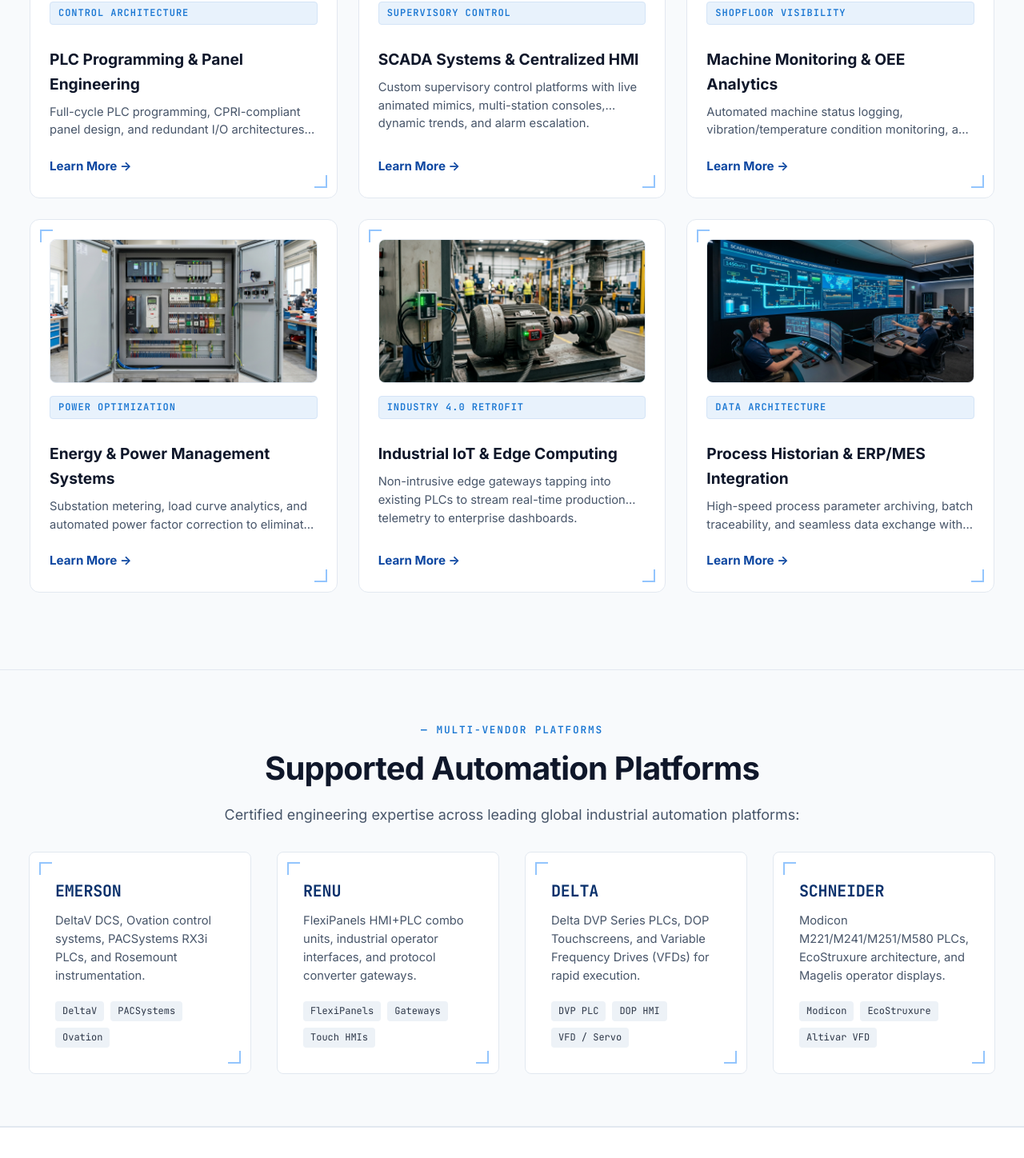
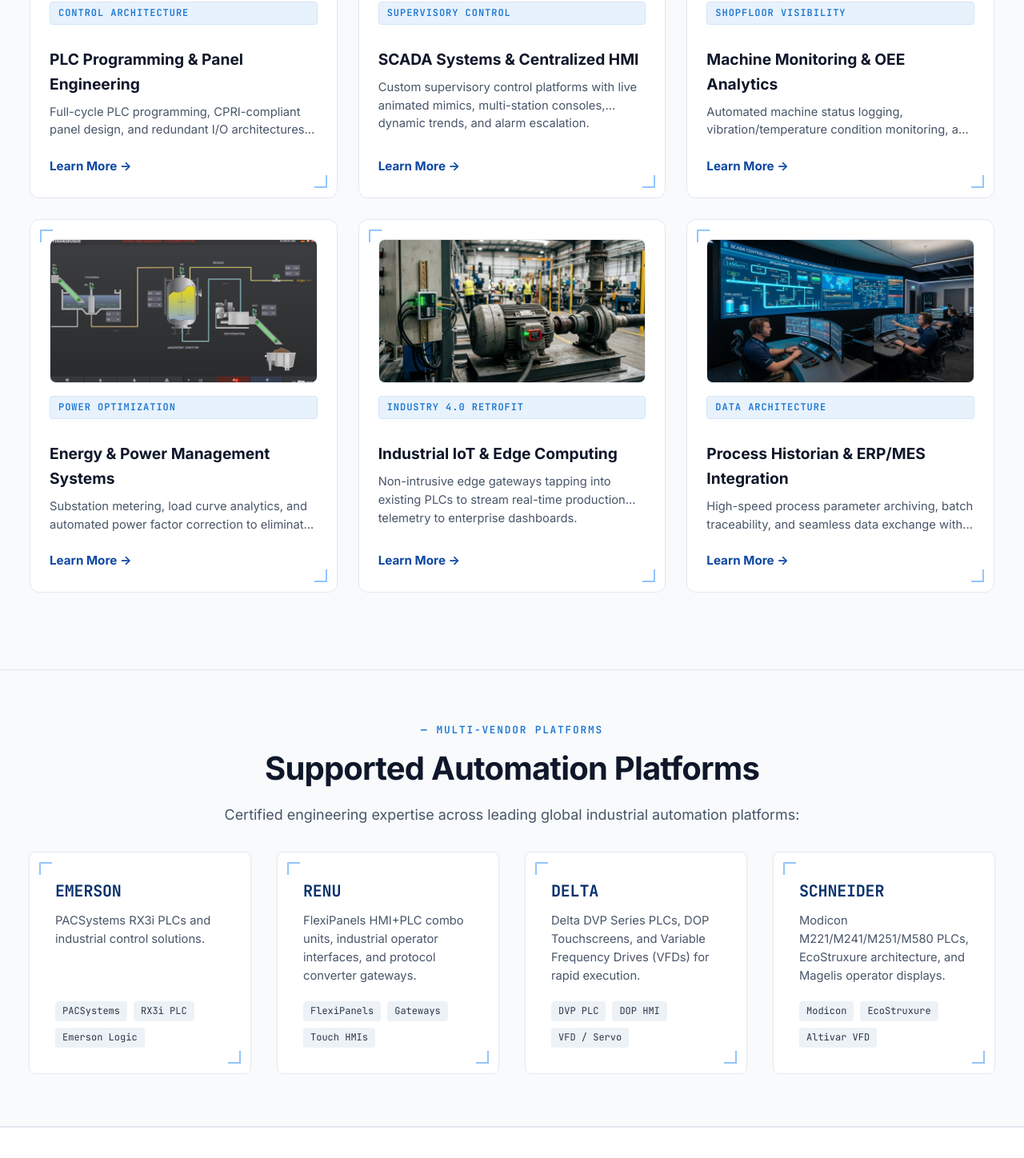
Before and after one commit to itsashish1/Chitai-Soft, a React (Vite) app: page /services in a window 1280 px wide. Shown: the part 1708-3156 px from the top of the page at 80% size. Built offline with nearby package versions, Linux system fonts and the light colour scheme; the HTML template or start-up script is replaced by a standard one.

Commit message:
Fix panel image fit, update energy dashboard photo, remove DeltaV/Ovation/Rosemount, and clean About page story

```diff
--- a/src/index.css
+++ b/src/index.css
@@ -2764,17 +2764,21 @@ select {
 .service-modal-image-wrap {
   position: relative;
   width: 100%;
-  height: 220px;
+  height: 270px;
   overflow: hidden;
   border-top-left-radius: 16px;
   border-top-right-radius: 16px;
-  background: #051a3b;
+  background: radial-gradient(circle at center, #0a2540 0%, #020b18 100%);
+  display: flex;
+  align-items: center;
+  justify-content: center;
 }
 
 .service-modal-image-wrap img {
   width: 100%;
   height: 100%;
-  object-fit: cover;
+  object-fit: contain;
+  padding: 8px 12px;
 }
 
 .service-modal-tag {
@@ -2891,8 +2895,12 @@ select {
 }
 
 @media (max-width: 600px) {
+  .service-modal-image-wrap {
+    height: 230px;
+  }
+
   .service-modal-body {
-    padding: 20px 18px 24px;
+    padding: 18px 16px 22px;
   }
 
   .service-modal-specs {
--- a/src/pages/AboutPage.jsx
+++ b/src/pages/AboutPage.jsx
@@ -52,19 +52,12 @@ export default function AboutPage() {
                   Chitai Soft Automation was founded with a single purpose &mdash; to bring dependable, well-engineered automation to Indian industry. We work with plant operators, project managers, and engineering teams across the country to design, commission, and support industrial control systems that perform.
                 </p>
                 <p>
-                  From our early projects in power generation to our current work across oil &amp; gas, water treatment, and process industries, we have built a reputation for technical rigour and straightforward delivery. We do not over-promise. We scope carefully, engineer thoroughly, and stand behind our work.
-                </p>
-                <p>
                   Our team combines hands-on site experience with deep knowledge of PLC programming, SCADA development, and Industrial IoT &mdash; giving clients a single point of accountability from design through commissioning and beyond.
                 </p>
               </div>
 
               {/* Automax-Style Stats Strip */}
-              <div className="automax-stat-strip">
-                <div className="automax-stat-item">
-                  <div className="automax-stat-number">500+</div>
-                  <div className="automax-stat-label">Panels &amp; Projects</div>
-                </div>
+              <div className="automax-stat-strip" style={{ gridTemplateColumns: 'repeat(2, 1fr)' }}>
                 <div className="automax-stat-item">
                   <div className="automax-stat-number">99.8%</div>
                   <div className="automax-stat-label">Plant Reliability</div>
--- a/src/pages/ContactPage.jsx
+++ b/src/pages/ContactPage.jsx
@@ -200,7 +200,7 @@ export default function ContactPage({ onShowToast }) {
                     <option value="plc-scada">PLC &amp; SCADA Systems</option>
                     <option value="iiot">Industrial IoT &amp; Smart Manufacturing</option>
                     <option value="control-panels">Control Panel Design &amp; Build</option>
-                    <option value="emerson">Emerson DeltaV / Ovation / PACSystems</option>
+                    <option value="emerson">Emerson PACSystems PLCs</option>
                     <option value="schneider">Schneider Electric Modicon / EcoStruxure</option>
                     <option value="delta">Delta PLC &amp; VFD Automation</option>
                     <option value="renu">Renu Electronics HMI / Gateways</option>
--- a/src/pages/ServicesPage.jsx
+++ b/src/pages/ServicesPage.jsx
@@ -7,7 +7,7 @@ import DynamicTypewriter from '../components/DynamicTypewriter';
 const SERVICES_FAQS = [
   {
     question: "Which PLC and SCADA platforms does Chitai Soft Automation support?",
-    answer: "Chitai Soft Automation specializes in multi-vendor integration across four major OEM platforms: <strong>Emerson</strong> (DeltaV DCS, Ovation, PACSystems), <strong>Schneider Electric</strong> (Modicon M221/M241/M251/M580, EcoStruxure), <strong>Delta Electronics</strong> (DVP Series PLCs, DOP HMIs, VFDs), and <strong>Renu Electronics</strong> (FlexiPanels HMI+PLC combo units, protocol gateways)."
+    answer: "Chitai Soft Automation specializes in multi-vendor integration across four major OEM platforms: <strong>Emerson</strong> (PACSystems RX3i PLCs), <strong>Schneider Electric</strong> (Modicon M221/M241/M251/M580, EcoStruxure), <strong>Delta Electronics</strong> (DVP Series PLCs, DOP HMIs, VFDs), and <strong>Renu Electronics</strong> (FlexiPanels HMI+PLC combo units, protocol gateways)."
   },
   {
     question: "How do you integrate Industrial IoT with legacy PLCs without rip-and-replace?",
@@ -80,7 +80,7 @@ const SERVICES_DATA = [
     category: 'energy-monitoring',
     title: 'Energy & Power Management Systems',
     tag: 'POWER OPTIMIZATION',
-    image: '/assets/images/plc-control-panel-hd.jpg',
+    image: '/assets/images/scada/movicon-next-process-clarifier.jpg',
     shortDesc: 'Substation metering, load curve analytics, and automated power factor correction to eliminate utility penalty charges.',
     fullDesc: 'Comprehensive electrical power monitoring and load analytics across plant transformers, feeders, and heavy motor loads. Automates power factor correction capacitor staging and alerts engineers to peak demand spikes to reduce industrial tariff bills.',
     features: [
@@ -263,13 +263,13 @@ export default function ServicesPage() {
               <div>
                 <div className="brand-badge">EMERSON</div>
                 <p className="brand-platforms">
-                  DeltaV DCS, Ovation control systems, PACSystems RX3i PLCs, and Rosemount instrumentation.
+                  PACSystems RX3i PLCs and industrial control solutions.
                 </p>
               </div>
               <div className="brand-pill-tags">
-                <span className="brand-pill">DeltaV</span>
                 <span className="brand-pill">PACSystems</span>
-                <span className="brand-pill">Ovation</span>
+                <span className="brand-pill">RX3i PLC</span>
+                <span className="brand-pill">Emerson Logic</span>
               </div>
             </div>
 
```
